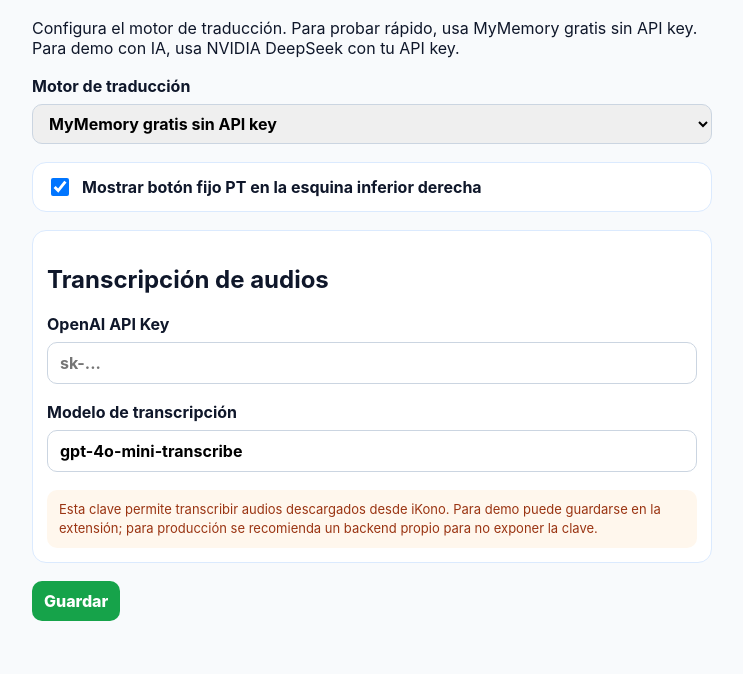
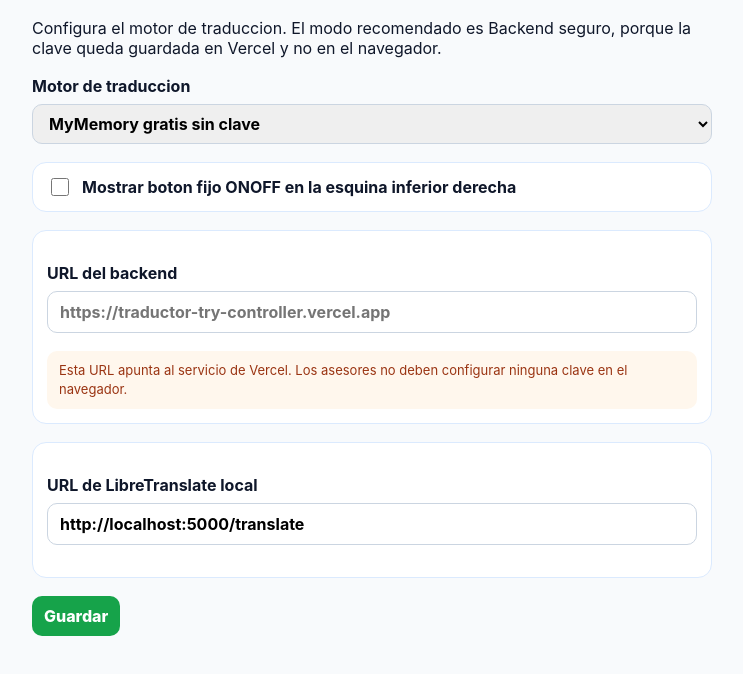
Before and after one commit to Andrex-Code/Traductor-TryController, a browser extension: page src/options.html in a window 1280 px wide. Shown: the part 74-748 px from the top of the page, without its empty margins (268-1011 px from the left). Drawn offline with Linux system fonts and the light colour scheme.

Commit message:
Remove client-side provider secrets from options

```diff
--- a/src/options.html
+++ b/src/options.html
@@ -9,34 +9,29 @@
 <body>
   <main>
     <h1>Traductor iKono PT-BR</h1>
-    <p>Configura el motor de traducción. Para probar rápido, usa MyMemory gratis sin API key. Para demo con IA, usa NVIDIA DeepSeek con tu API key.</p>
+    <p>Configura el motor de traduccion. El modo recomendado es Backend seguro, porque la clave queda guardada en Vercel y no en el navegador.</p>
 
     <label>
-      Motor de traducción
+      Motor de traduccion
       <select id="provider">
-        <option value="mymemory-free">MyMemory gratis sin API key</option>
-        <option value="offline-basic">Básico offline incluido</option>
+        <option value="backend-openai">Backend seguro</option>
+        <option value="mymemory-free">MyMemory gratis sin clave</option>
+        <option value="offline-basic">Basico offline incluido</option>
         <option value="libretranslate-local">LibreTranslate local</option>
-        <option value="nvidia-deepseek">NVIDIA DeepSeek / NIM</option>
       </select>
     </label>
 
     <label class="toggle-row">
       <input id="showCornerButton" type="checkbox" />
-      <span>Mostrar botón fijo PT en la esquina inferior derecha</span>
+      <span>Mostrar boton fijo ONOFF en la esquina inferior derecha</span>
     </label>
 
-    <section class="provider-box">
-      <h2>Transcripción de audios</h2>
+    <section class="provider-box" data-provider-box="backend-openai">
       <label>
-        OpenAI API Key
-        <input id="openaiApiKey" type="password" placeholder="sk-..." autocomplete="off" />
+        URL del backend
+        <input id="backendUrl" type="url" placeholder="https://traductor-try-controller.vercel.app" />
       </label>
-      <label>
-        Modelo de transcripción
-        <input id="openaiTranscriptionModel" type="text" placeholder="gpt-4o-mini-transcribe" />
-      </label>
-      <p class="warning">Esta clave permite transcribir audios descargados desde iKono. Para demo puede guardarse en la extensión; para producción se recomienda un backend propio para no exponer la clave.</p>
+      <p class="warning">Esta URL apunta al servicio de Vercel. Los asesores no deben configurar ninguna clave en el navegador.</p>
     </section>
 
     <section class="provider-box" data-provider-box="libretranslate-local">
@@ -46,20 +41,6 @@
       </label>
     </section>
 
-    <section class="provider-box" data-provider-box="nvidia-deepseek">
-      <label>
-        NVIDIA API Key
-        <input id="nvidiaApiKey" type="password" placeholder="nvapi-..." autocomplete="off" />
-      </label>
-
-      <label>
-        Modelo NVIDIA
-        <input id="nvidiaModel" type="text" placeholder="deepseek-ai/deepseek-r1" />
-      </label>
-
-      <p class="warning">Advertencia: una API key guardada en una extensión puede ser vista por usuarios con acceso al navegador. Úsala solo para demo interna. Para producción, usa un backend propio.</p>
-    </section>
-
     <button id="save">Guardar</button>
     <p id="status" role="status"></p>
   </main>
```
